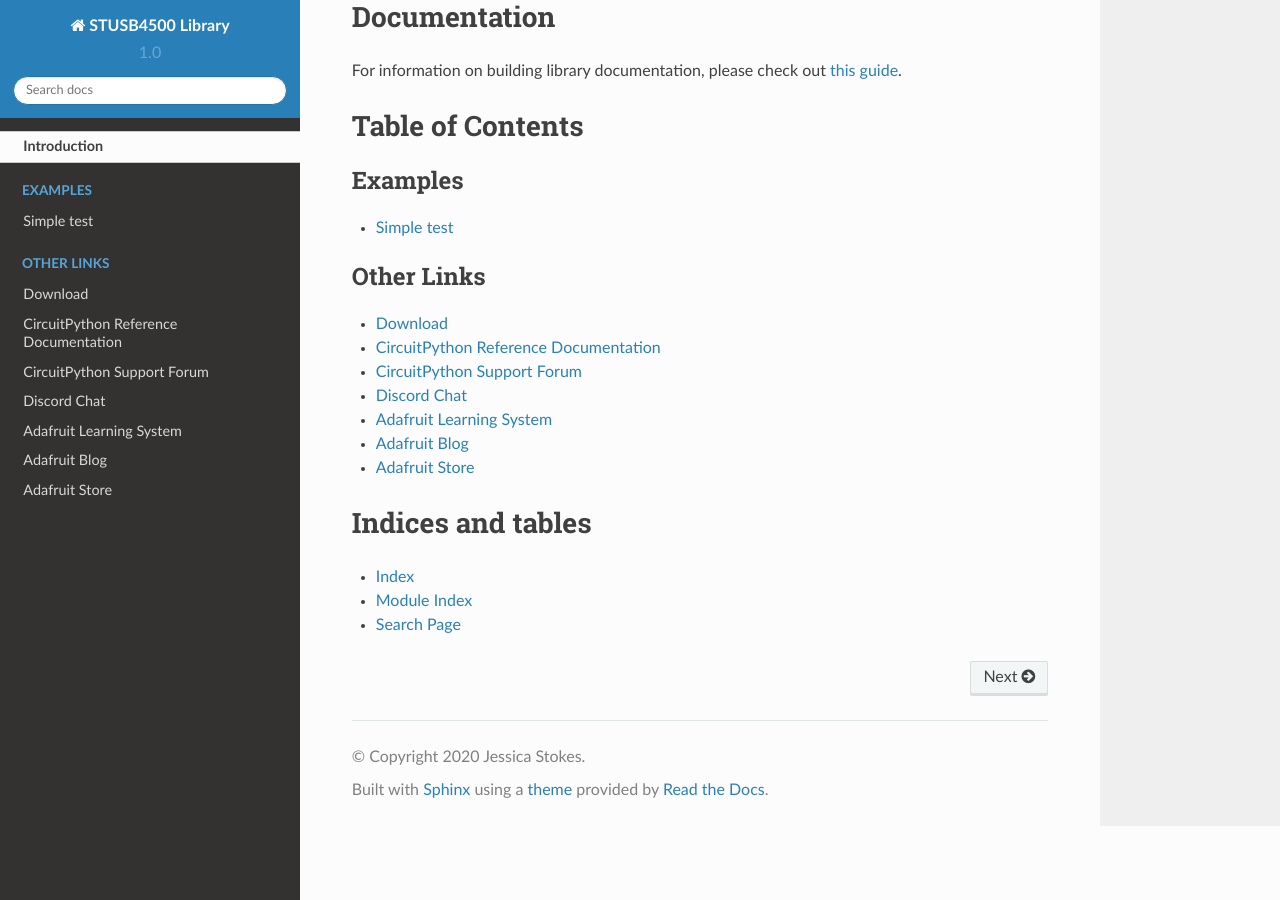
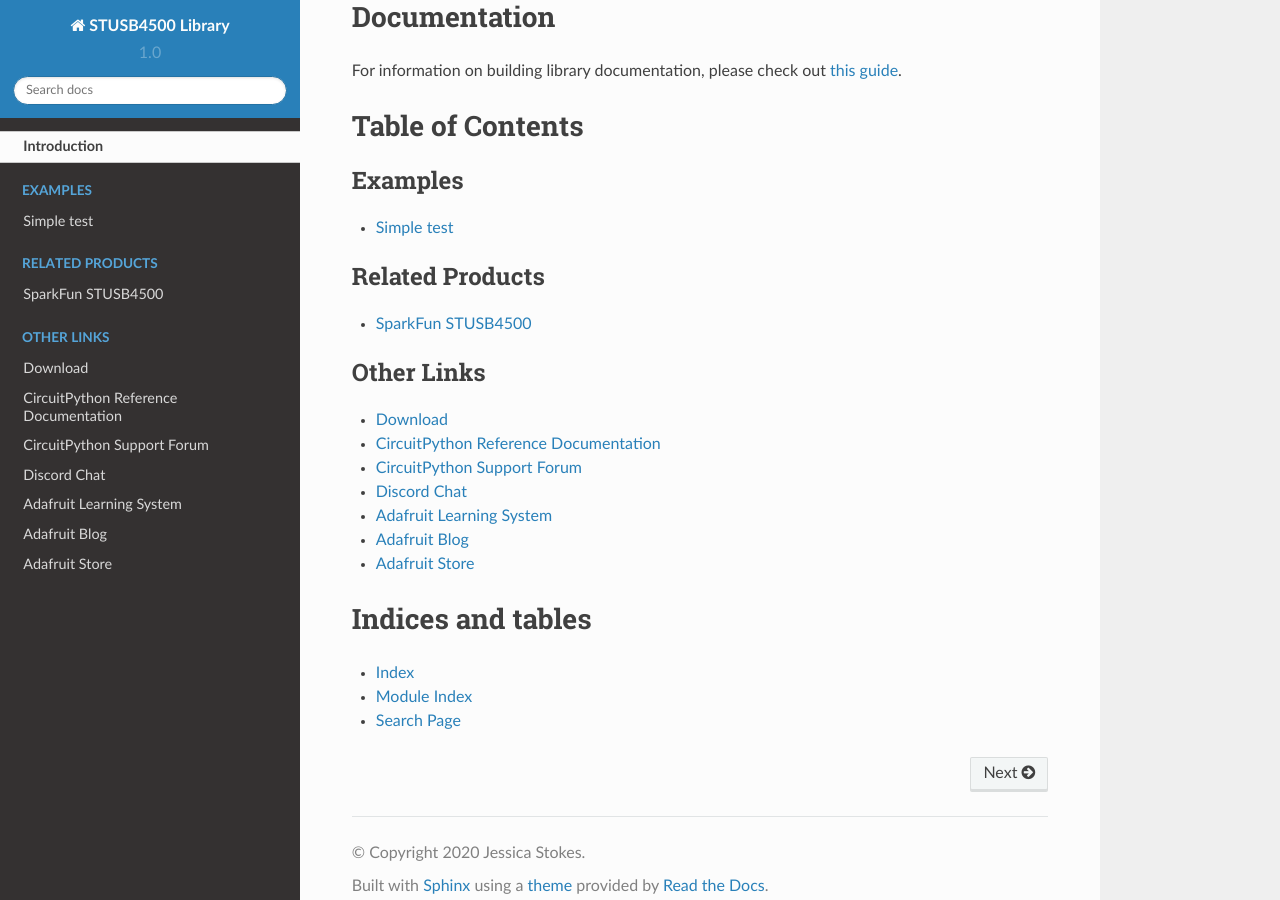
Before and after one commit to ticky/CircuitPython_STUSB4500, a Sphinx documentation site: the page built from docs/index.rst, in a window 1280 px wide and 900 px high, scrolled down 1080 px. Built offline with Sphinx 7.4.7 and the Read the Docs theme 2.0.0, drawn with Linux system fonts in a browser that asks for light colours; some of the changed lines change nothing that is shown.

Commit message:
Add product link to docs

```diff
--- a/docs/index.rst
+++ b/docs/index.rst
@@ -26,8 +26,7 @@
 .. toctree::
     :caption: Related Products
 
-.. todo:: Add any product links here. If there are none, then simply delete this todo and leave
-    the toctree above for use later.
+    SparkFun STUSB4500 <https://www.sparkfun.com/products/15801>
 
 .. toctree::
     :caption: Other Links
```
